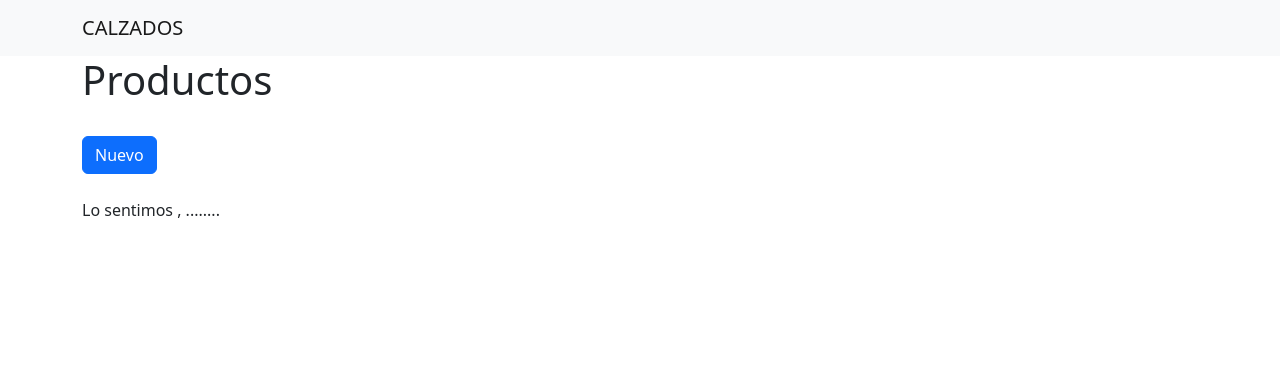
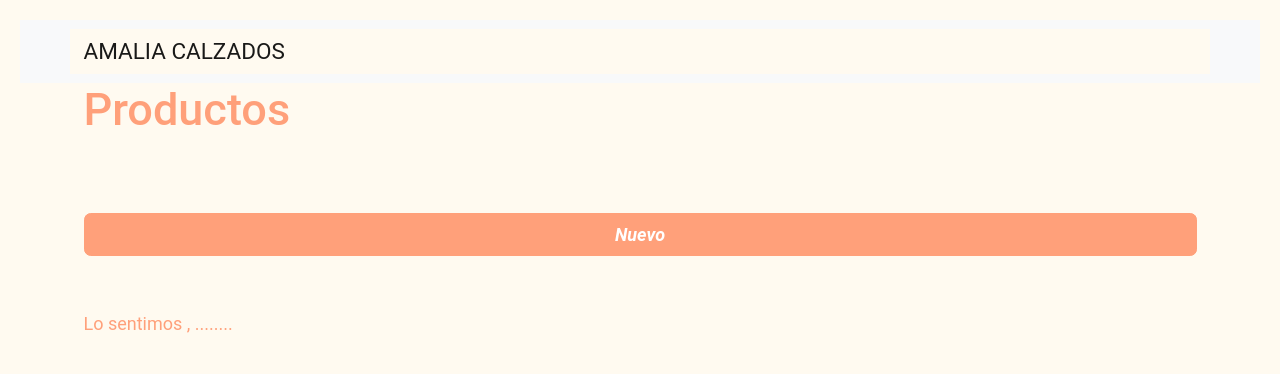
Before and after one commit to ec33sd/TIFCAC, a Flask app: template templates/productos.html in a window 1280 px wide. Shown: the top 374 px of the page. Run offline with Flask 3, Linux system fonts and the light colour scheme; the template is opened without the code that fills it: values that come from a table or form of the project are taken from there, others are empty; tables that the repository leaves empty hold one stand-in row (values such as "Sample post").

Commit message:
cambios a css

```diff
--- a/Style.css
+++ b/Style.css
@@ -1,24 +1,34 @@
 *{
+    padding: 0;
+    margin: 0;
     font-family: 'Roboto', sans-serif;
     font-size: 18px;
-    background-color: rgb(241, 158, 138);
-    color: rgb(239, 102, 10);
+    background-color: floralwhite;
 }
 
 body {
   margin: 0;
   padding: 20px;
- background-color:rgb(241, 158, 138) (241, 158, 138);
-  color: rgb(239, 102, 10);
+  background-color:floralwhite;
+  color:lightsalmon;
 }
 
+.logo{
+    text-align: center;
+    padding: 0;
+    margin-top: 100px;
+}
 
-Button-Ingresar{
+/* boton ingresar*/
+.btn-primary {
     font-weight: bold;
     font-style: italic;
-    background-color: rgb(240, 236, 232);
-    color: rgb(195, 79, 8);
-    margin-top: 10px;
+    justify-content: center;
+    margin-top: 40px;
+    background-color: lightsalmon;
+    border-color: lightsalmon;
+    display: flex;
+    justify-content: center;
 }
 
 Button-Nuevo{
--- a/js/main.js
+++ b/js/main.js
@@ -1,7 +1,7 @@
 document.getElementById("header").innerHTML=` <nav class="navbar navbar-expand-sm
 navbar-light bg-light">
 <div class="container">
-<a class="navbar-brand" href="../templates/productos.html">CALZADOS</a>
+<a class="navbar-brand" href="../templates/productos.html">AMALIA CALZADOS</a>
 
 </div>
 </nav>`
--- a/templates/producto_editar.html
+++ b/templates/producto_editar.html
@@ -7,6 +7,7 @@
 <!-- Bootstrap CSS v5.2.1 -->
 <link href="https://cdn.jsdelivr.net/npm/bootstrap@5.2.1/dist/css/bootstrap.min.css" rel="stylesheet"
 integrity="sha384-iYQeCzEYFbKjA/T2uDLTpkwGzCiq6soy8tYaI1GyVh/UjpbCx/TYkiZhlZB6+fzT" crossorigin="anonymous">
+<link rel="stylesheet" href="Style.css">
 </head>
 <body>
 <header id="header">
--- a/templates/producto_nuevo.html
+++ b/templates/producto_nuevo.html
@@ -8,6 +8,7 @@
   <!-- Bootstrap CSS v5.2.1 -->
   <link href="https://cdn.jsdelivr.net/npm/bootstrap@5.2.1/dist/css/bootstrap.min.css" rel="stylesheet"
     integrity="sha384-iYQeCzEYFbKjA/T2uDLTpkwGzCiq6soy8tYaI1GyVh/UjpbCx/TYkiZhlZB6+fzT" crossorigin="anonymous">
+  <link rel="stylesheet" href="Style.css">
 </head>
 <body>
   <header id="header">
--- a/templates/producto_update.html
+++ b/templates/producto_update.html
@@ -7,6 +7,7 @@
 <!-- Bootstrap CSS v5.2.1 -->
 <link href="https://cdn.jsdelivr.net/npm/bootstrap@5.2.1/dist/css/bootstrap.min.css" rel="stylesheet"
 integrity="sha384-iYQeCzEYFbKjA/T2uDLTpkwGzCiq6soy8tYaI1GyVh/UjpbCx/TYkiZhlZB6+fzT" crossorigin="anonymous">
+<link rel="stylesheet" href="Style.css">
 </head>
 <body>
 <header id="header">
--- a/templates/productos.html
+++ b/templates/productos.html
@@ -1,12 +1,13 @@
 <!doctype html>
 <html lang="en">
 <head>
-<title>Title</title>
+<title>Productos</title>
 <meta charset="utf-8">
 <meta name="viewport" content="width=device-width, initial-scale=1, shrink-to-fit=no">
 <link href="https://cdn.jsdelivr.net/npm/bootstrap@5.2.1/dist/css/bootstrap.min.css" rel="stylesheet"
 integrity="sha384-iYQeCzEYFbKjA/T2uDLTpkwGzCiq6soy8tYaI1GyVh/UjpbCx/TYkiZhlZB6+fzT"
 crossorigin="anonymous">
+<link rel="stylesheet" href="Style.css">
 </head>
 <body>
 <header id="header">
```
Also changed, not shown: index.html (+6 -7 lines), templates/amalialogo-fondo-transparente1.png (added).
